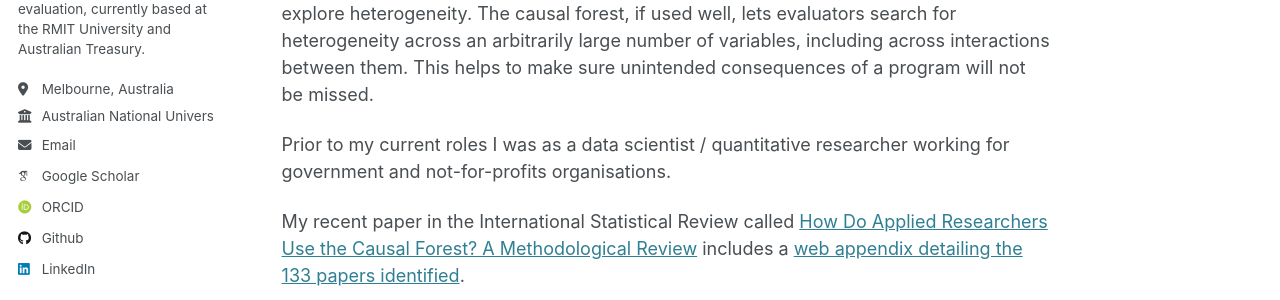
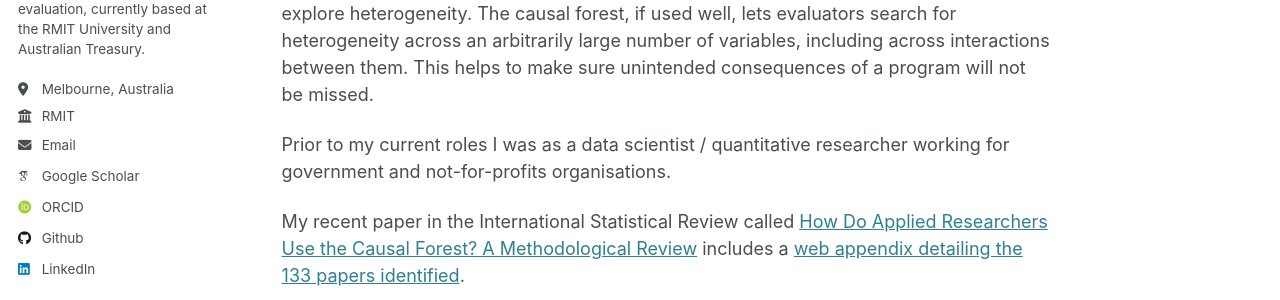
Before and after one commit to pbrehill/pbrehill.github.io, a Jekyll site: the page built from _pages/about.md, in a window 1280 px wide. Shown: the part 415-715 px from the top of the page. Built offline with Jekyll 4.4.1, drawn with Linux system fonts in a browser that asks for light colours; some web fonts are replaced.

Commit message:
Changing info.

```diff
--- a/_config.yml
+++ b/_config.yml
@@ -37,7 +37,8 @@ author:
   pronouns         : "he/him"
   bio              : "I am a researcher working on causal machine learning methods and policy evaluation, currently based at the RMIT University and Australian Treasury."
   location         : "Melbourne, Australia"
-  employer         : "Australian National University"
+  employer         : "Australian Treasury"
+  employer         : "RMIT"
   uri              : # URL
   email            : "pbrehill@gmail.com"
 
```
